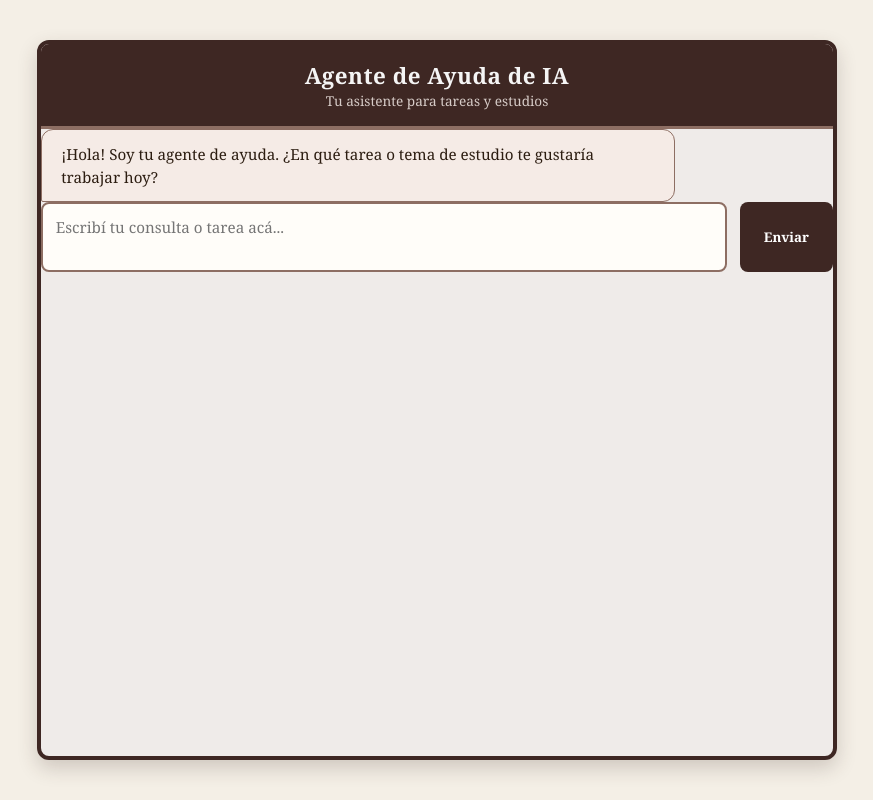
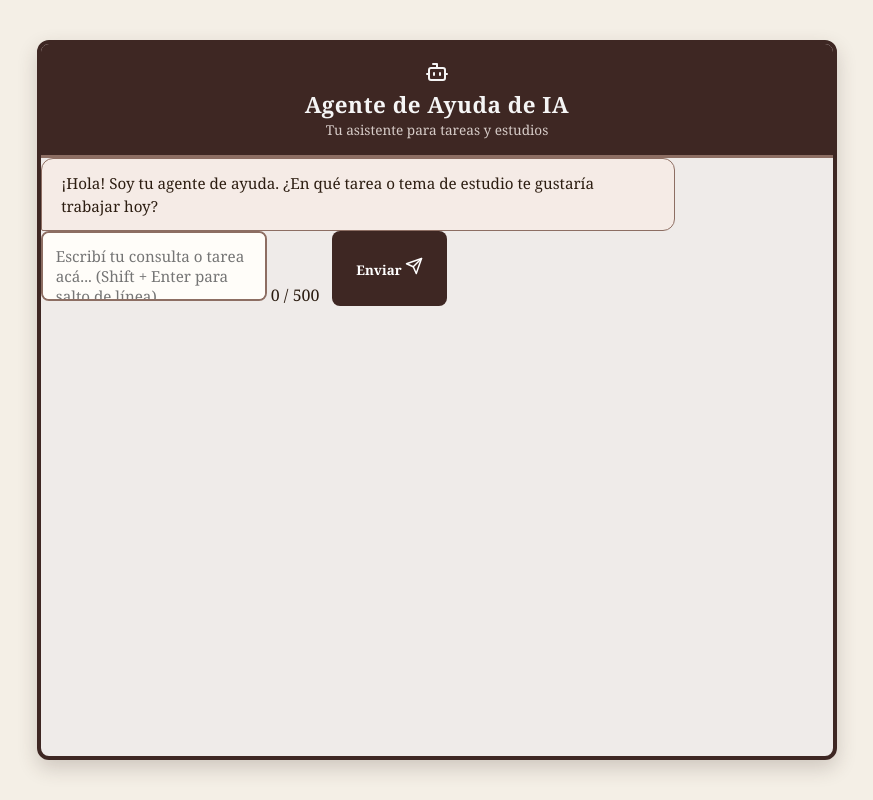
Before and after one commit to 2023shaireidman-sys/agente, a plain HTML site: page index.html in a window 1280 px wide. Shown: the whole page, without its empty margins (203-1076 px from the left). Drawn offline with Linux system fonts and the light colour scheme.

Commit message:
Update index.html

```diff
--- a/index.html
+++ b/index.html
@@ -4,21 +4,40 @@
   <meta charset="UTF-8">
   <meta name="viewport" content="width=device-width, initial-scale=1.0">
   <title>Agente de Ayuda de IA</title>
+  <!-- Tipografía moderna Inter -->
+  <link rel="preconnect" href="https://fonts.googleapis.com">
+  <link rel="preconnect" href="https://fonts.gstatic.com" crossorigin>
+  <link href="https://fonts.googleapis.com/css2?family=Inter:wght@400;500;600;700&display=swap" rel="stylesheet">
   <link rel="stylesheet" href="style.css">
 </head>
 <body>
 
-  <!-- Contenedor principal estilo tablero/escritorio de madera -->
   <main class="contenedor-principal">
 
-    <!-- Encabezado -->
+    <!-- Encabezado profesional -->
     <header class="header-agente">
+      <div class="header-info">
+        <div class="avatar-bot" aria-hidden="true">
+          <svg width="24" height="24" viewBox="0 0 24 24" fill="none" stroke="currentColor" stroke-width="2" stroke-linecap="round" stroke-linejoin="round">
+            <path d="M12 8V4H8"/>
+            <rect width="16" height="12" x="4" y="8" rx="2"/>
+            <path d="M2 14h2"/>
+            <path d="M20 14h2"/>
+            <path d="M15 13v2"/>
+            <path d="M9 13v2"/>
+          </svg>
+        </div>
+        <div>
           <h1>Agente de Ayuda de IA</h1>
-      <p>Tu asistente para tareas y estudios</p>
+          <p class="subtitulo">
+            <span class="indicador-online"></span> Tu asistente para tareas y estudios
+          </p>
+        </div>
+      </div>
     </header>
 
-    <!-- Zona de chat: Historial de la conversación -->
-    <section class="zona de chat" id="zonaDeChat">
+    <!-- Zona de chat con scroll garantizado -->
+    <section class="zona-chat" id="zonaDeChat">
       <div class="mensaje agente">
         <div class="burbuja">
           ¡Hola! Soy tu agente de ayuda. ¿En qué tarea o tema de estudio te gustaría trabajar hoy?
@@ -26,18 +45,25 @@
       </div>
     </section>
 
-    <!-- Zona de escritura: Área para redactar y enviar -->
-    <section class="zona de escritura">
+    <!-- Zona de escritura -->
+    <section class="zona-escritura">
       <form id="formularioChat" class="form-escritura">
+        <div class="input-wrapper">
           <textarea
             id="mensajeInput"
-          placeholder="Escribí tu consulta o tarea acá..."
+            placeholder="Escribí tu consulta o tarea acá... (Shift + Enter para salto de línea)"
             rows="2"
             maxlength="500"
             required
           ></textarea>
-        <button type="submit" id="botonEnviar" class="btn-enviar">
+          <span id="contadorCaracteres" class="contador">0 / 500</span>
+        </div>
+        <button type="submit" id="botonEnviar" class="btn-enviar" title="Enviar mensaje">
           <span>Enviar</span>
+          <svg width="18" height="18" viewBox="0 0 24 24" fill="none" stroke="currentColor" stroke-width="2" stroke-linecap="round" stroke-linejoin="round">
+            <line x1="22" y1="2" x2="11" y2="13"></line>
+            <polygon points="22 2 15 22 11 13 2 9 22 2"></polygon>
+          </svg>
         </button>
       </form>
     </section>
```
Lines whose indentation alone changed are shown as unchanged.
